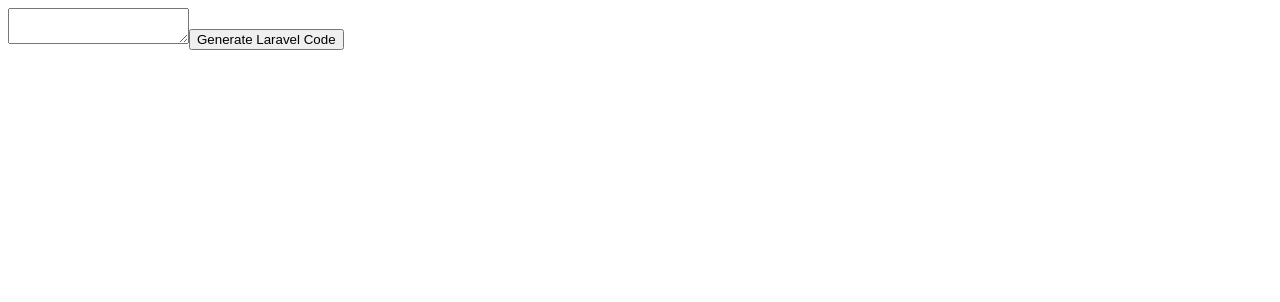
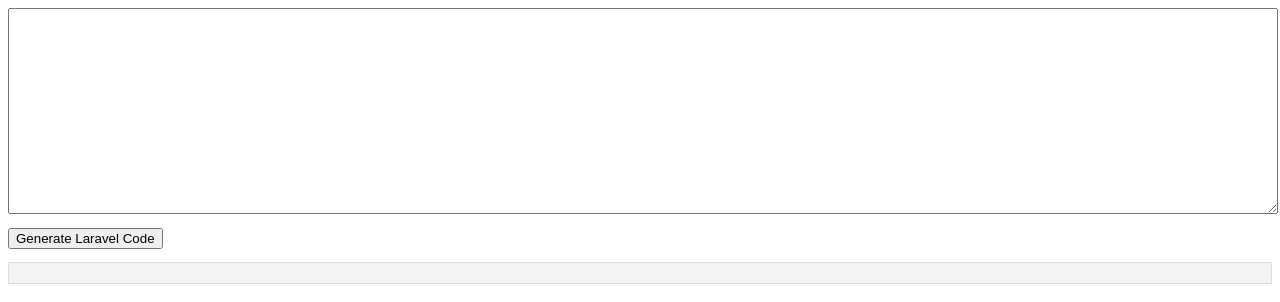
Before and after one commit to dabiddo/schemabp, a Nuxt app: page /laravel in a window 1280 px wide. Shown: the top 302 px of the page. Built offline with nearby package versions, Linux system fonts and the light colour scheme.

Commit message:
added scoped css for a little bit of code highlight

```diff
--- a/pages/laravel.vue
+++ b/pages/laravel.vue
@@ -20,3 +20,16 @@
   laravelCode.value = toLaravelCode()
 }
 </script>
+<style scoped>
+textarea {
+  width: 100%;
+  height: 200px;
+  margin-bottom: 10px;
+}
+
+pre {
+  background: #f4f4f4;
+  padding: 10px;
+  border: 1px solid #ddd;
+}
+</style>
```
